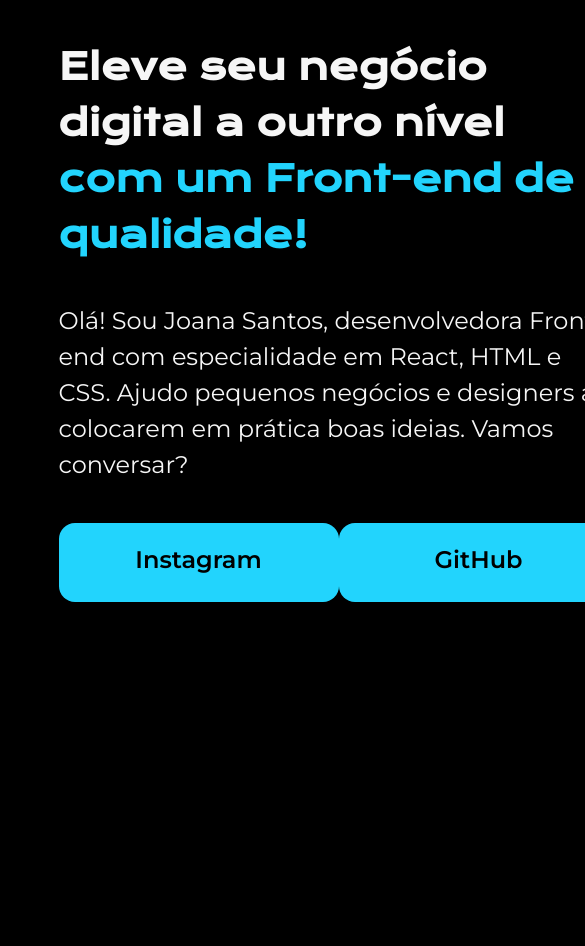
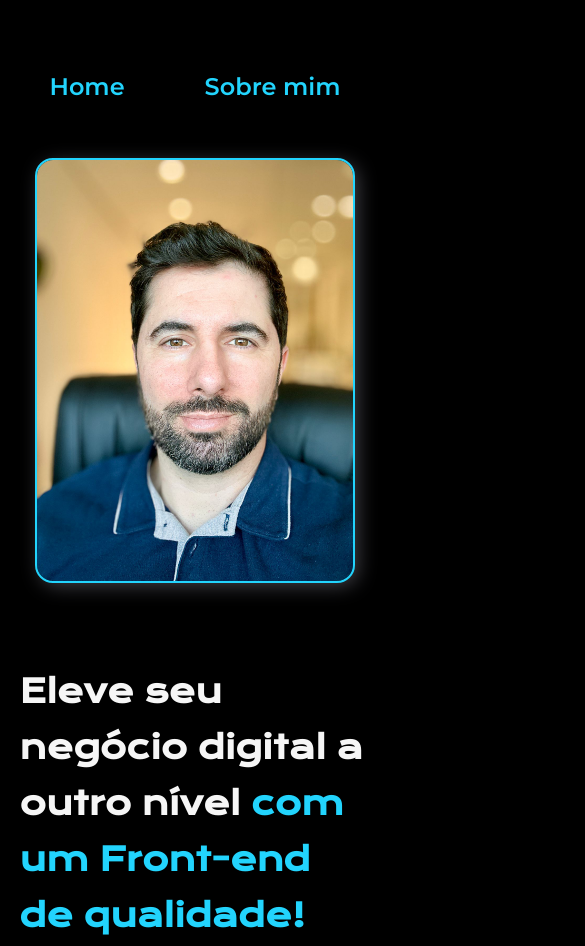
Before and after one commit to dss84/aulas_alura, a plain HTML site: page index.html in a window 390 px wide. Shown: the top 946 px of the page, 585 px wide, since content can reach past the window. Before the commit the page ends 883 px from the top, so only its background shows below. Drawn offline with nearby package versions, Linux system fonts and the light colour scheme.

Commit message:
Aplicacao de responsividade ao projeto e adequacao de tamanhos variaveis de acordo com a tela

```diff
--- a/index.html
+++ b/index.html
@@ -6,30 +6,45 @@
     <meta http-equiv="X-UA-Compatible" content="IE=edge">
     <meta name="viewport" content="width=device-width, initial-scale=1.0">
     <title>Portfolio</title>
-    <link rel="stylesheet" href="./style.css">
+    <link rel="stylesheet" href="./styles/style.css">
 </head>
 
 <body>
-    <header>
-
+    <header class="header">
+        <nav class="header__nav">
+            <a class="header__nav__link" href="index.html">Home</a>
+            <a class="header__nav__link" href="about.html">Sobre mim</a>
+        </nav>
     </header>
     <main class="apresentacao">
         <section class="apresentacao__conteudo">
-            <h1 class="apresentacao__conteudo__titulo">Eleve seu negócio digital a outro nível <strong class="titulo-destaque">com um Front-end de qualidade!
+            <h1 class="apresentacao__conteudo__titulo">Eleve seu negócio digital a outro nível <strong
+                    class="titulo-destaque">com um Front-end de qualidade!
                 </strong></h1>
-            <p class="apresentacao__conteudo__texto">Olá! Sou Joana Santos, desenvolvedora Front-end com especialidade em React, HTML e CSS. Ajudo pequenos
+            <p class="apresentacao__conteudo__texto">Olá! Sou Diego Sirtoli, desenvolvedor Front-end com especialidade
+                em React, HTML e CSS. Ajudo pequenos
                 negócios e designers a colocarem em prática boas ideias. Vamos conversar?
             </p>
             <div class="apresentacao__links">
-                <a class="apresentacao__links__link" href="https://instagram.com/sirtoli">Instagram</a>
-                <a class="apresentacao__links__link" href="https://github.com/dss84">GitHub</a>
+                <h2 class="apresentacao__links__sutbtitulo">Acesse minhas redes:</h2>
+                <a class="apresentacao__links__navegacao" href="https://github.com/dss84">
+                    <img src="./assets/images/github.png" alt="Logo GitHub">
+                    GitHub
+                </a>
+                <a class="apresentacao__links__navegacao" href="https://linkedin.com/in/sirtoli">
+                    <img src="./assets/images/linkedin.png" alt="Logo Linkedin">
+                    Linkedin
+                </a>
+                <a class="apresentacao__links__navegacao" href="https://twitch.com">
+                    <img src="./assets/images/twitch.png" alt="Logo Twitch">
+                    Twitch
+                </a>
             </div>
-
         </section>
-        <img src="./imagem.png" alt="Imagem de Joana Santos">
+        <img class="apresentacao__imagem" src="./assets/images/diegos.jpg" alt="Imagem de Diego">
     </main>
     <footer>
-
+        <p class="footer">Desenvolvido por Diego Sirtoli - 2025</p>
     </footer>
 </body>
 
--- a/style.css
+++ /dev/null
@@ -1,63 +0,0 @@
-@import url('https://fonts.googleapis.com/css2?family=Krona+One&family=Montserrat:ital,wght@0,100..900;1,100..900&family=Roboto:ital,wght@0,100..900;1,100..900&display=swap');
-
-* {
-    margin: 0;
-    padding: 0;
-    box-sizing: border-box;
-}
-
-body {
-    height: 100vh;
-    background-color: black;
-    color: #f6f6f6;
-    font-family: Arial, sans-serif;
-}
-
-.titulo-destaque {
-    color: #22D4FD;
-}
-
-.apresentacao {
-    margin: 10% 15%;
-    display: flex;
-    align-items: center;
-    justify-content: space-between;
-}
-
-.apresentacao__conteudo {
-    width: 615px;
-    display: flex;
-    flex-direction: column;
-    gap: 40px;
-}
-
-.apresentacao__conteudo__titulo {
-    font-size: 36px;
-    font-family: "Krona One", sans-serif;
-    line-height: 56px;
-}
-
-.apresentacao__conteudo__texto {
-    font-size: 24px;
-    font-family: "Montserrat", sans-serif;
-    line-height: 36px;
-}
-
-.apresentacao__links {
-    display: flex;
-    justify-content: space-between;;
-}
-
-.apresentacao__links__link {
-    background-color: #22D4FD;
-    width: 280px;
-    height: 79px;
-    border-radius: 16px;
-    color: black;
-    text-decoration: none;
-    font-size: 24px;
-    font-family: "Montserrat", sans-serif;
-    font-weight: 600;
-    text-align: center;
-    padding: 21.5px;
-}
--- /dev/null
+++ b/styles/style.css
@@ -0,0 +1,172 @@
+@import url('https://fonts.googleapis.com/css2?family=Krona+One&family=Montserrat:ital,wght@0,100..900;1,100..900&family=Roboto:ital,wght@0,100..900;1,100..900&display=swap');
+
+:root {
+    --primary-color: #000000;
+    --secondary-color: #F6F6F6;
+    --tertiary-color: #22D4FD;
+    --hover-color: #272727;
+
+    --fonte-primaria: 'Krona One', sans-serif;
+    --fonte-secundaria: 'Montserrat', sans-serif;
+}
+
+* {
+    margin: 0;
+    padding: 0;
+    box-sizing: border-box;
+}
+
+body {
+    background-color: var(--primary-color);
+    color: var(--secondary-color);
+}
+
+.header {
+    padding: 2% 0% 0% 15%;
+}
+
+.header__nav {
+    display: flex;
+    gap: 80px;
+}
+
+.header__nav__link {
+    color: var(--secondary-color);
+    text-decoration: none;
+    font-size: 1.5rem;
+    font-family: var(--fonte-secundaria);
+    font-weight: 600;
+    color: var(--tertiary-color);
+}
+
+.apresentacao {
+    padding: 5% 15%;
+    display: flex;
+    align-items: center;
+    justify-content: space-between;
+    gap: 82px;
+}
+
+.apresentacao__conteudo {
+    width: 50%;
+    display: flex;
+    flex-direction: column;
+    gap: 40px;
+}
+
+.titulo-destaque {
+    color: var(--tertiary-color);
+}
+
+.apresentacao__conteudo__titulo {
+    font-size: 2.25rem;
+    font-family: var(--fonte-primaria);
+    line-height: 56px;
+}
+
+.apresentacao__conteudo__texto {
+    font-size: 1.5rem;
+    font-family: var(--fonte-secundaria);
+    line-height: 36px;
+}
+
+.apresentacao__links {
+    display: flex;
+    flex-direction: column;
+    justify-content: space-between;
+    align-items: center;
+    gap: 32px;
+    text-align: center;
+}
+
+.apresentacao__links__sutbtitulo {
+    font-family: var(--fonte-primaria);
+    font-weight: 400;
+    font-size: 1.5rem;
+}
+
+.apresentacao__links__navegacao {
+    width: 50%;
+    height: 79px;
+    border-radius: 8px;
+    border: 2px solid var(--tertiary-color);
+    color: var(--secondary-color);
+    text-decoration: none;
+    font-size: 1.5rem;
+    font-family: var(--fonte-secundaria);
+    font-weight: 600;
+    text-align: center;
+    padding: 21.5px 0;
+    display: flex;
+    justify-content: center;
+    gap: 16px;
+    transition: background-color 0.3s ease;
+}
+
+.apresentacao__links__link:hover {
+    background-color: var(--hover-color);
+}
+
+.apresentacao__imagem {
+    width: 500px;
+    border-radius: 1rem;
+    box-shadow: 4px 4px 20px rgb(70, 70, 77);
+    outline: 2px solid var(--tertiary-color);
+    outline-offset: 20px -20px
+}
+
+.footer {
+    color: var(--primary-color);
+    background-color: var(--tertiary-color);
+    text-align: center;
+    padding: 24px;
+    font-family: var(--fonte-secundaria);
+    font-size: 1.5rem;
+    font-weight: 400;
+}
+
+@media (max-width: 1200px) {
+    .header {
+        padding: 10%;
+        flex-direction: column;
+        align-items: center;
+    }
+
+    .header__nav {
+        justify-content: center;
+        padding-top: 33px;
+    }
+
+    .apresentacao {
+        padding: 5%;
+        flex-direction: column-reverse;
+        align-items: center;
+    }
+
+    .apresentacao__conteudo {
+        width: auto;
+        gap: 40px;
+
+    }
+
+    .apresentacao__imagem {
+        width: 90%;
+        max-width: 100%;
+    }
+
+    .apresentacao__links__navegacao {
+        width: 80%;
+    }
+
+    .apresentacao__links__sutbtitulo {
+        margin-top: 40px;
+    }
+
+    .apresentacao__conteudo__titulo {
+        font-size: 2rem;
+    }
+
+    .footer {
+        margin-top: 35px;
+    }
+}
```
Also changed, not shown: about.html (added, +28 -0 lines), assets/images/Imagem.png (added), assets/images/diegos.jpg (added), assets/images/github.png (added), assets/images/instagram.png (added), assets/images/linkedin.png (added), assets/images/sirtori.jpg (renamed from sirtori.jpg), assets/images/twitch.png (added), assets/images/twitter-novo.png (added), assets/images/twitter.png (added), imagem.png (deleted), 2 other files.
